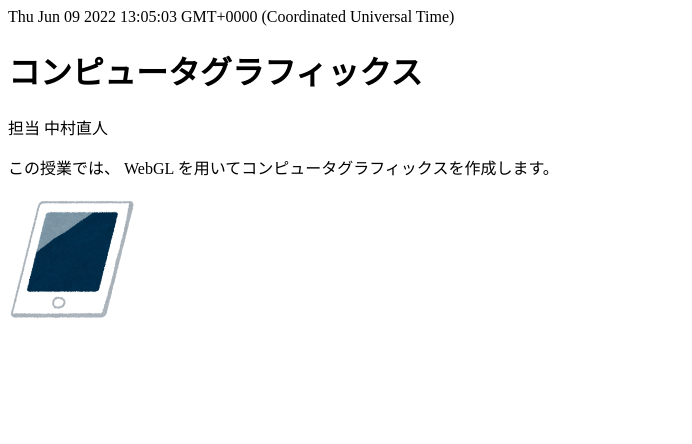
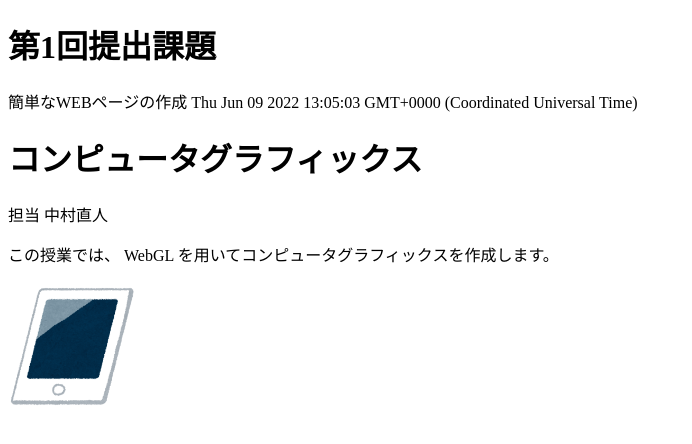
Before and after one commit to Ryuga5/Lesson2, a plain HTML site: page index.html in a window 1280 px wide. Shown: the whole page, without its empty margins (0-692 px from the left). Drawn offline with Linux system fonts and the light colour scheme.

Commit message:
Update index.html

```diff
--- a/index.html
+++ b/index.html
@@ -6,6 +6,8 @@
 </HEAD>
 
 <BODY>
+  <h1>第1回提出課題</h1>
+  簡単なWEBページの作成
 <script type="text/javascript">
   today = new Date();
   document.write(today);
```
